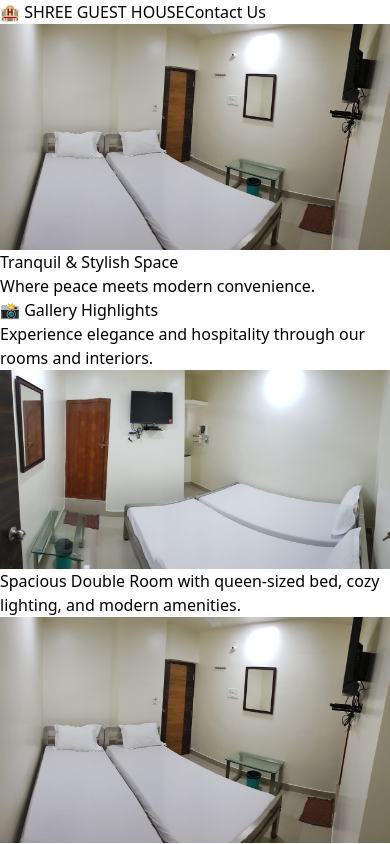
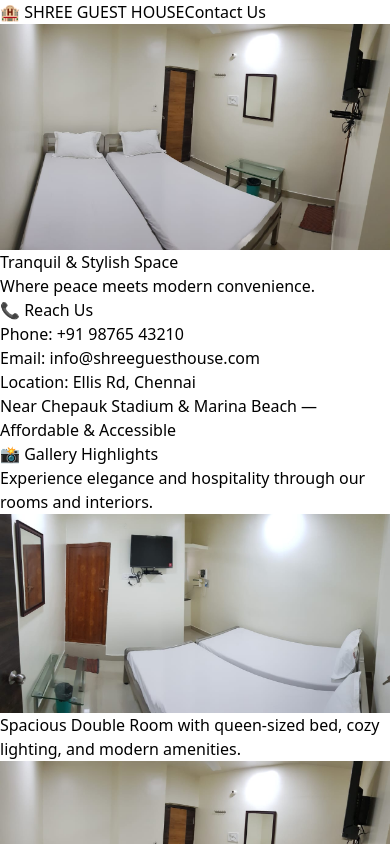
Before and after one commit to anupkumarmridha/shree-guest-house, a React (Vite) app: page / in a window 390 px wide. Shown: the top 844 px of the page. Built offline with nearby package versions, Linux system fonts and the light colour scheme.

Commit message:
add contact overlay to Hero component with phone, email, and location details; adjust slideshow height

```diff
--- a/src/components/Hero.tsx
+++ b/src/components/Hero.tsx
@@ -1,7 +1,7 @@
-// Hero.tsx
 import { useEffect, useState } from "react";
 import { motion, AnimatePresence } from "framer-motion";
 import { X } from "lucide-react";
+import ContactSection from "./ContactSection";
 
 const images = [
   "/double_bed_1.jpeg",
@@ -70,8 +70,8 @@ const Hero = () => {
 
   return (
     <section className="pt-16 bg-white">
-      {/* Hero Section */}
-      <div className="relative h-[60vh] md:h-[70vh] w-full overflow-hidden shadow-lg">
+      {/* Slideshow */}
+      <div className="relative h-[75vh] md:h-[85vh] w-full overflow-hidden shadow-lg">
         <AnimatePresence>
           <motion.img
             key={images[current]}
@@ -99,9 +99,33 @@ const Hero = () => {
             </p>
           </motion.div>
         </div>
+
+        {/* Contact Overlay */}
+        <div className="absolute bottom-6 right-6 bg-black/60 text-white p-4 rounded-xl backdrop-blur-sm shadow-md max-w-xs w-[90%] sm:w-auto text-sm">
+          <h3 className="text-lg font-semibold mb-2">📞 Reach Us</h3>
+          <p className="mb-1">
+            <span className="font-medium">Phone:</span>{" "}
+            <a href="tel:+919876543210" className="underline hover:text-blue-400">
+              +91 98765 43210
+            </a>
+          </p>
+          <p className="mb-1">
+            <span className="font-medium">Email:</span>{" "}
+            <a href="mailto:info@shreeguesthouse.com" className="underline hover:text-blue-400">
+              info@shreeguesthouse.com
+            </a>
+          </p>
+          <p className="mb-2">
+            <span className="font-medium">Location:</span> Ellis Rd, Chennai
+          </p>
+          <p className="italic text-gray-300">
+            Near Chepauk Stadium & Marina Beach — Affordable & Accessible
+          </p>
+        </div>
+
       </div>
 
-      {/* Gallery Section */}
+      {/* Gallery */}
       <div className="py-12 px-6 md:px-12 bg-gradient-to-br from-gray-50 to-white">
         <h2 className="text-center text-3xl sm:text-4xl font-extrabold text-gray-800 mb-6">
           📸 Gallery Highlights
```
